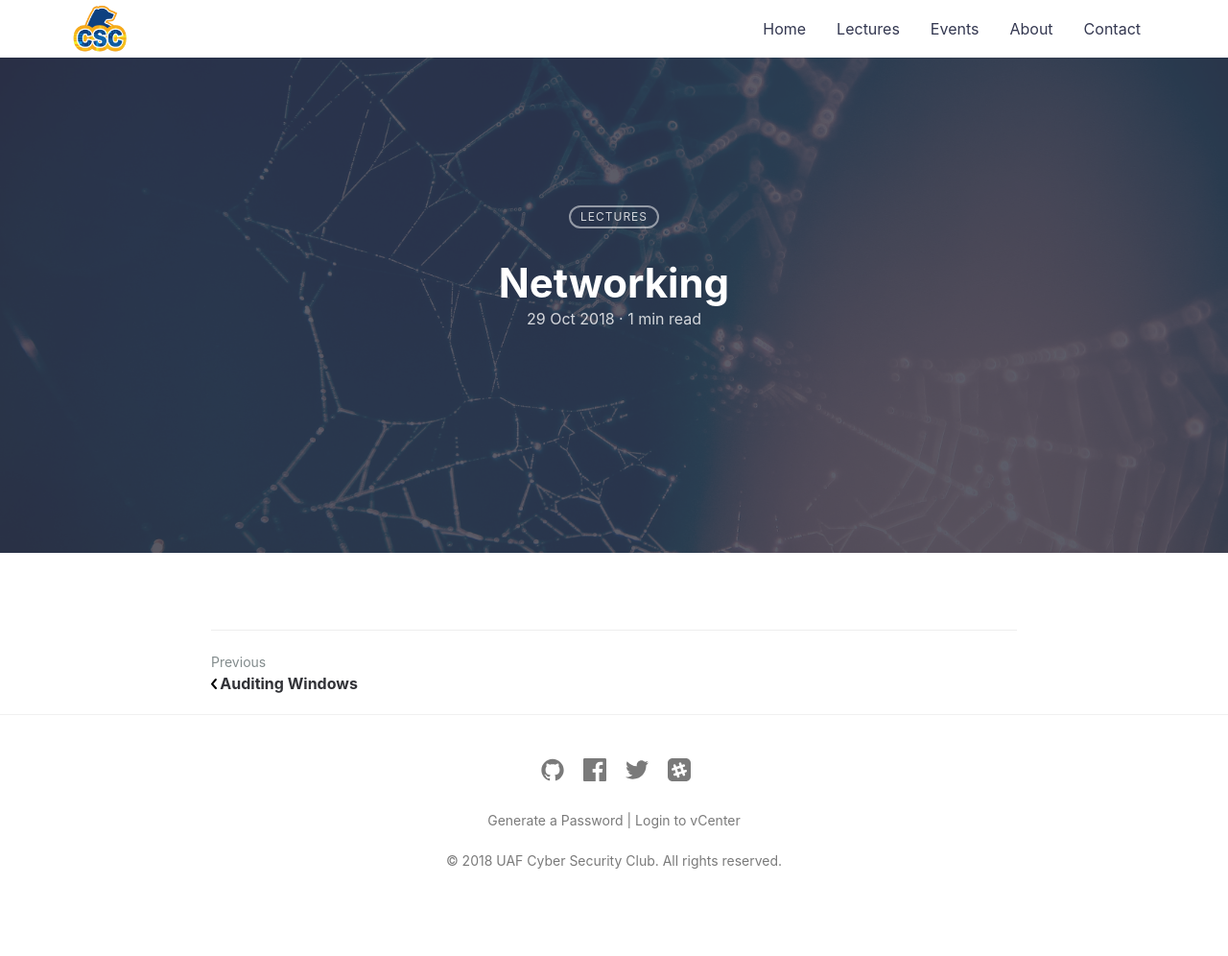
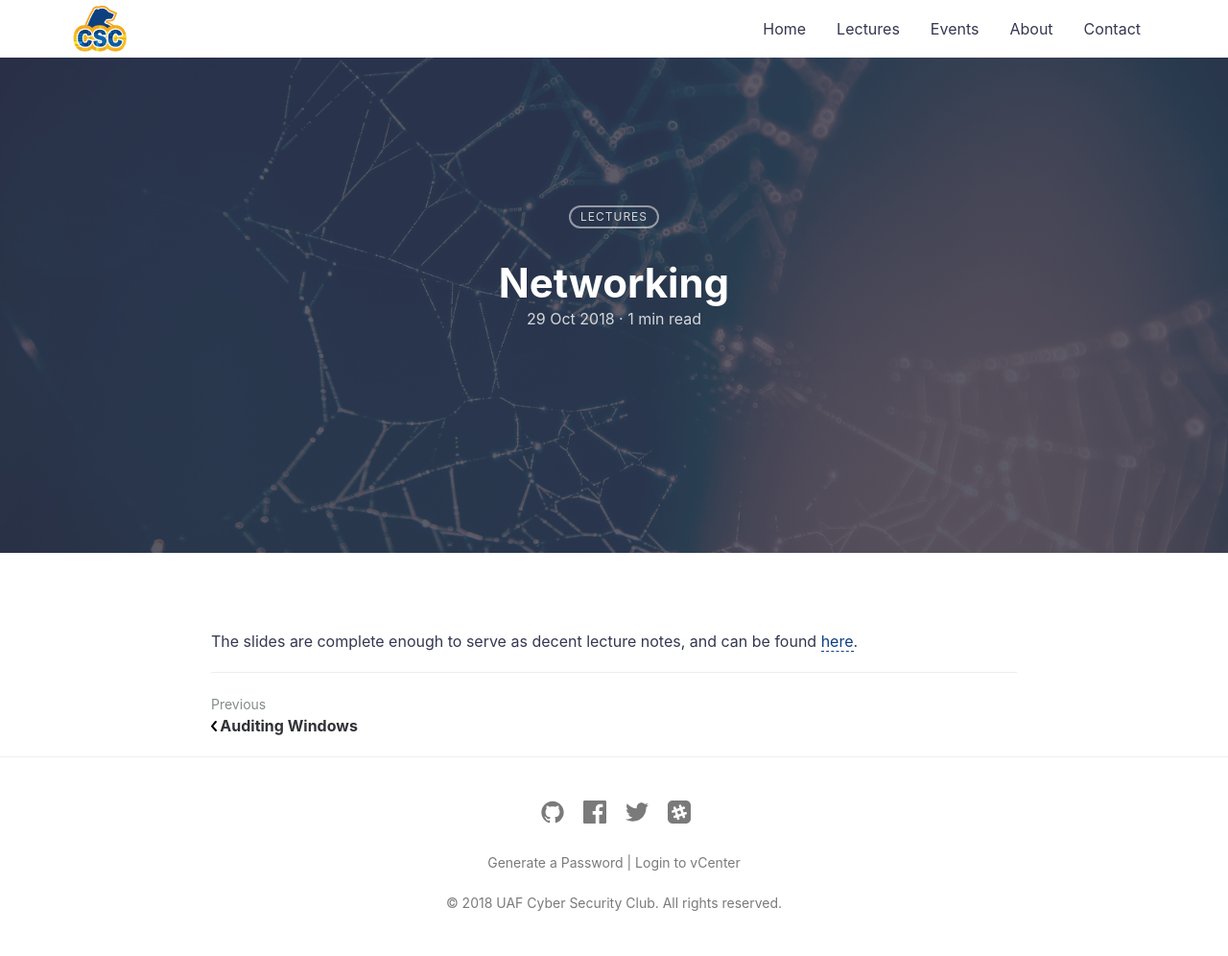
Before and after one commit to UAFCSC/uafcsc.github.io, a Jekyll site: the page built from _posts/2018-10-29-networking.md, in a window 1280 px wide. Shown: the whole page at 96% size. Built offline with Jekyll 4.4.1, drawn with Linux system fonts in a browser that asks for light colours; nearby versions of some CDN libraries; before the commit the page ends 952 px from its top, so only the background shows below that.

Commit message:
Add link to networking slides

```diff
--- a/_posts/2018-10-29-networking.md
+++ b/_posts/2018-10-29-networking.md
@@ -5,3 +5,4 @@ featured-img: network
 author: Chris Bailey
 categories: [Lectures]
 ---
+The slides are complete enough to serve as decent lecture notes, and can be found [here](https://github.com/UAFCSC/Lecture_notes/blob/master/2018/intro_to_networking.pdf).
```
